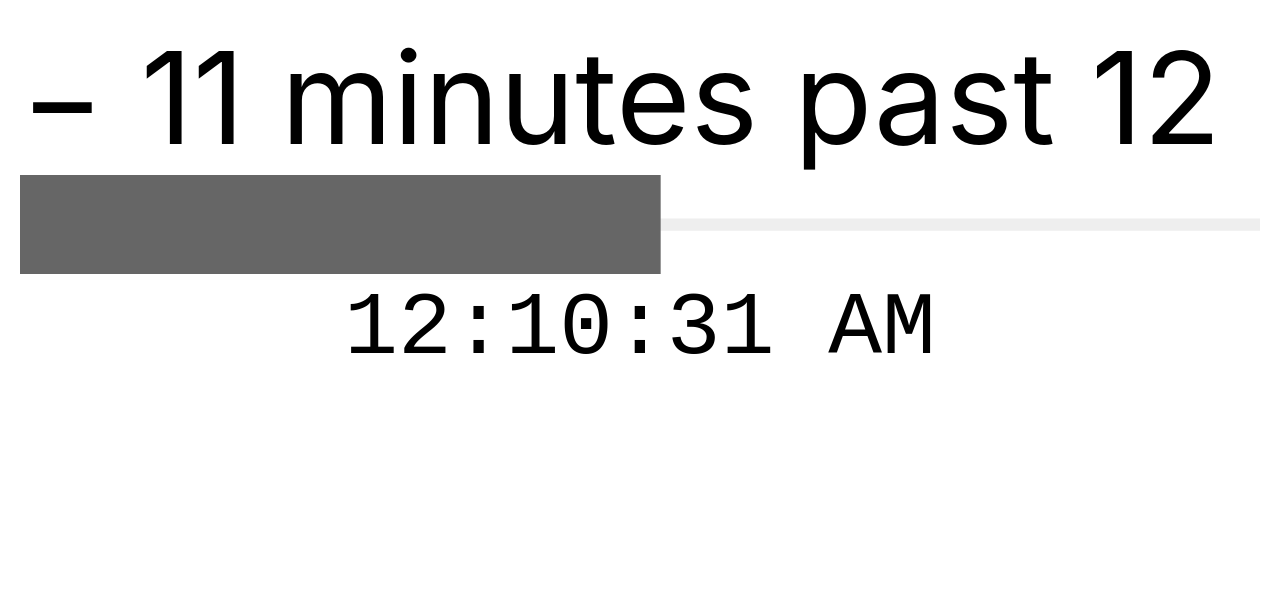
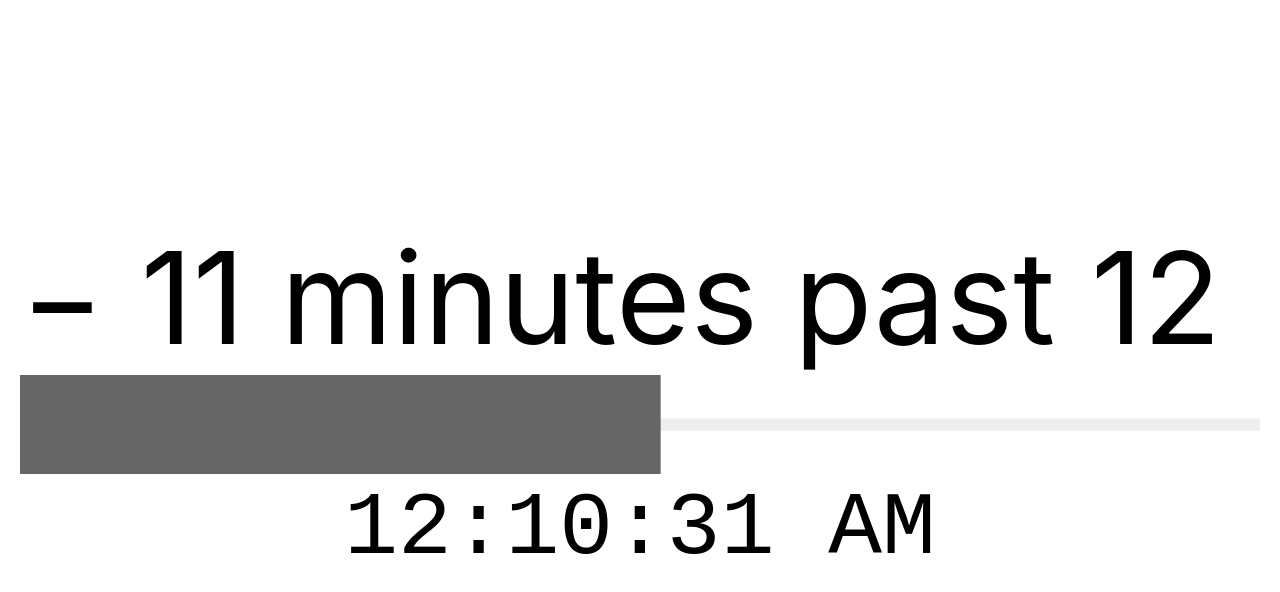
Before and after one commit to broadcasters-clock/clock, a React (Create React App) app: page / in a window 1280 px wide. Shown: the top 592 px of the page. Built offline with nearby package versions, Linux system fonts and the light colour scheme.

Commit message:
Vertically centre the clock
This makes things look a bit more balanced when the clock is full screen.

```diff
--- a/src/App.js
+++ b/src/App.js
@@ -33,6 +33,8 @@ function App() {
 
 
   return (
+    <div className="outer-wrapper">
+      <div className="wrapper">
         <div className="container">
           <div className="time-string">
             {timeString}
@@ -48,6 +50,8 @@ function App() {
           </div>
           <div className="clock-string">
             {clockString}
+          </div>
+        </div>
       </div>
     </div>
   );
--- a/src/index.scss
+++ b/src/index.scss
@@ -7,7 +7,23 @@ body {
   -moz-osx-font-smoothing: grayscale;
 }
 
+.outer-wrapper{
+  display: table;
+  position: absolute;
+  top: 0;
+  left: 0;
+  height: 100%;
+  width: 100%;
+}
+
+.wrapper{
+  display: table-cell;
+  vertical-align: middle;
+}
+
 .container{
+  margin-left: auto;
+  margin-right: auto;
   padding:20px;
 
   .time-string {
```
Lines whose indentation alone changed are shown as unchanged.
